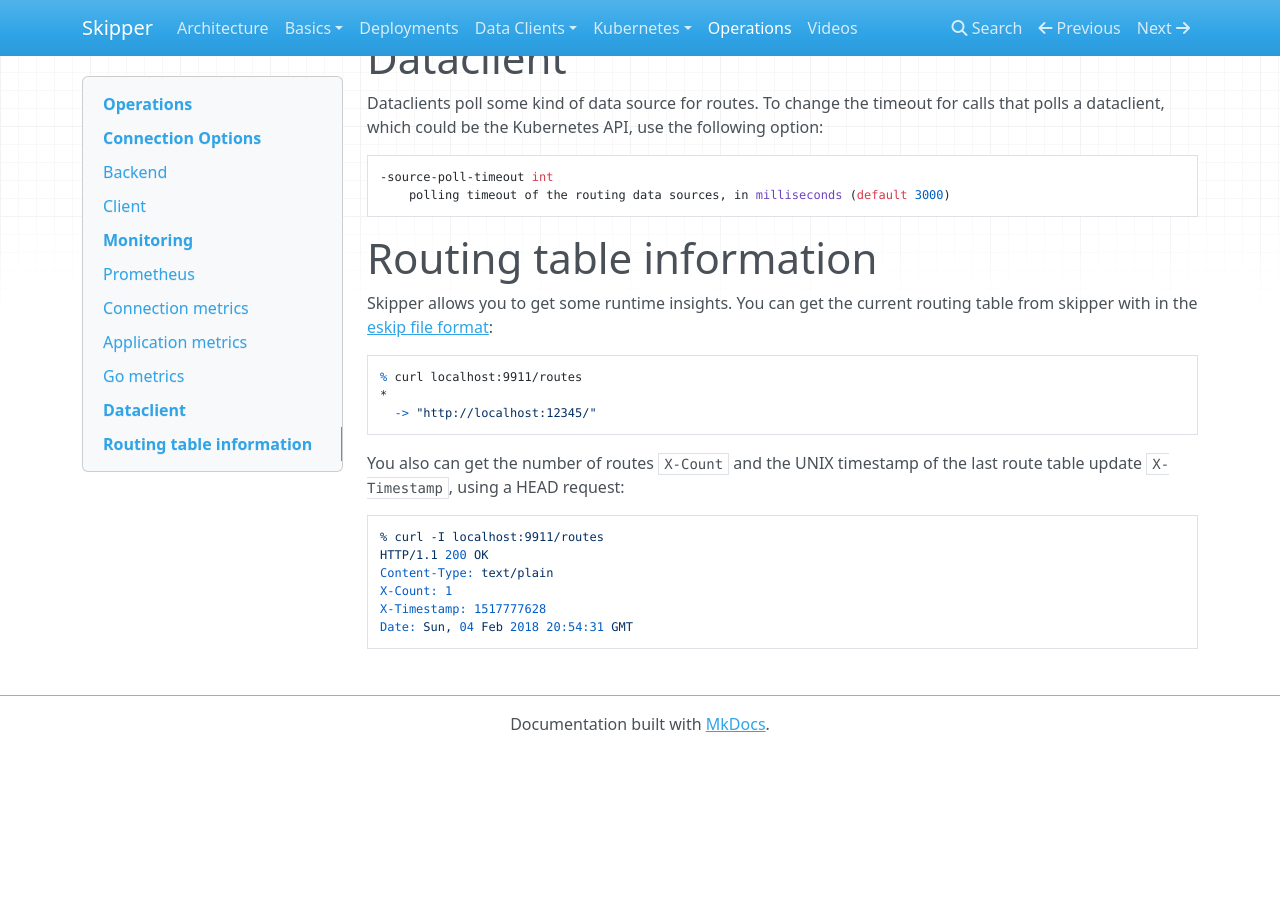
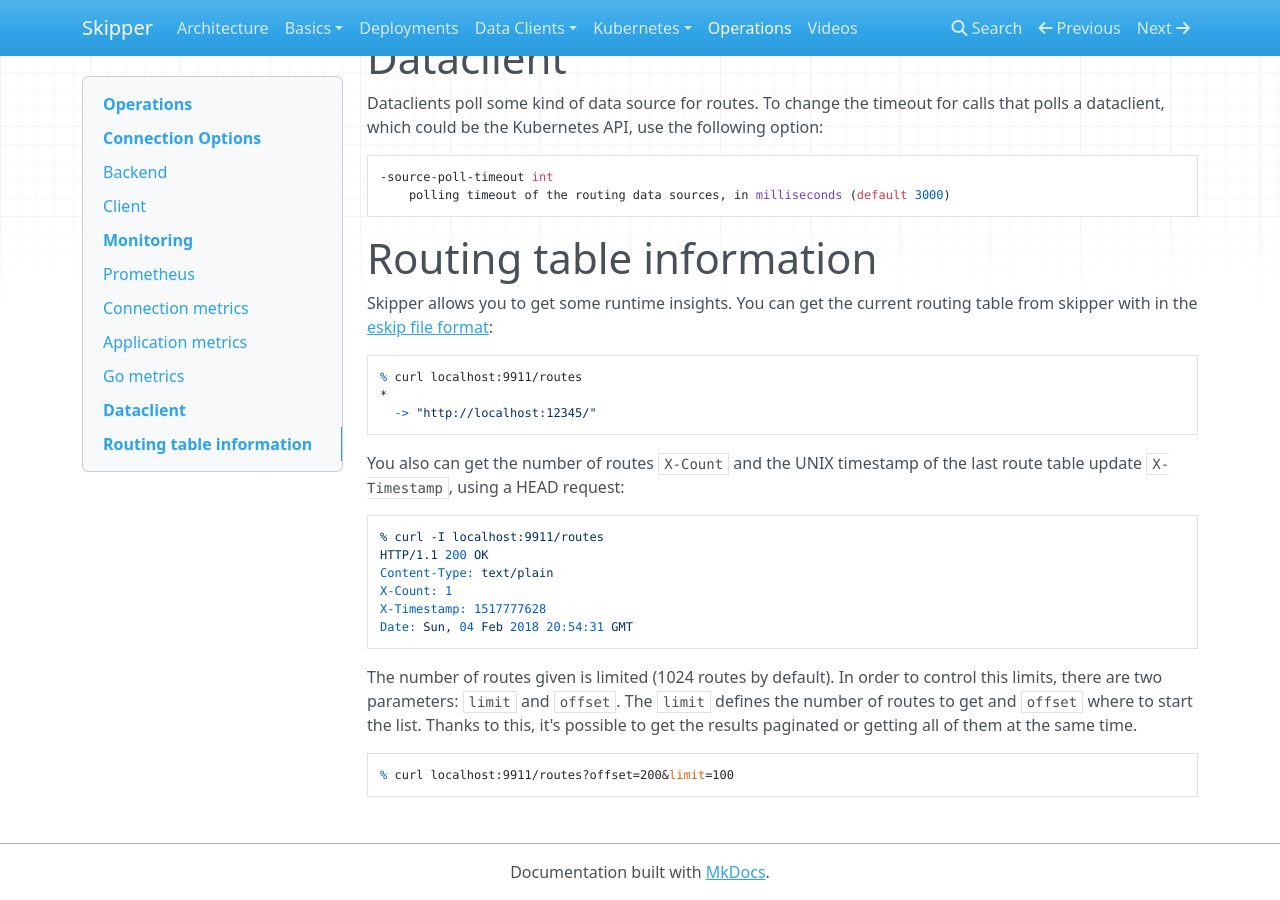
Before and after one commit to zalando/skipper, an MkDocs documentation site: the page built from docs/operations.md, in a window 1280 px wide and 900 px high, scrolled down 6363 px. Built offline with MkDocs 1.6.1, drawn with Linux system fonts in a browser that asks for light colours; nearby versions of some CDN libraries; old or Windows-style settings are respelled for this version of MkDocs; before the commit the page ends 7115 px from its top, so only the background shows below that.

Commit message:
Improve the routing table information documentation (#715)
* Improve the routing table information documentation

* Rephrase to avoid overloading the word 'filter'

```diff
--- a/docs/operations.md
+++ b/docs/operations.md
@@ -377,3 +377,11 @@
     X-Count: 1
     X-Timestamp: 1517777628
     Date: Sun, 04 Feb 2018 20:54:31 GMT
+
+The number of routes given is limited (1024 routes by default).
+In order to control this limits, there are two parameters: `limit` and
+`offset`. The `limit` defines the number of routes to get and
+`offset` where to start the list. Thanks to this, it's possible
+to get the results paginated or getting all of them at the same time.
+
+    % curl localhost:9911/routes?offset=200&limit=100
```
